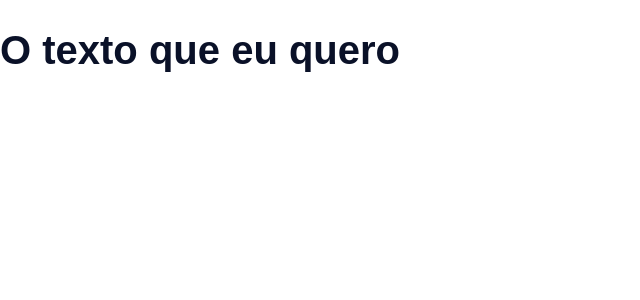
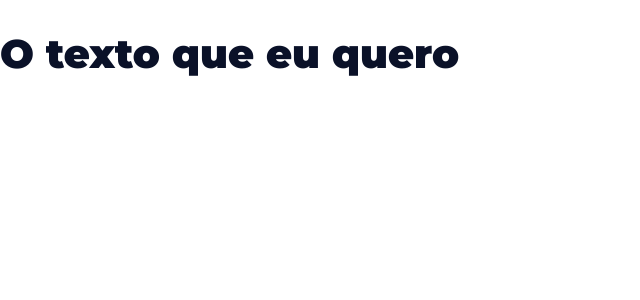
Before and after one commit to viniciusferreira7/landing-page-react-3, a React (Create React App) app: page / in a window 1280 px wide. Shown: the top 300 px of the page, without its empty margins (0-640 px from the left). Built offline with nearby package versions, Linux system fonts and the light colour scheme.

Commit message:
finalizando a medias

```diff
--- a/public/index.html
+++ b/public/index.html
@@ -1,14 +1,17 @@
 <!DOCTYPE html>
 <html lang="en">
+
 <head>
   <meta charset="utf-8" />
+  <link rel="preconnect" href="https://fonts.googleapis.com">
+  <link rel="preconnect" href="https://fonts.gstatic.com" crossorigin>
+  <link
+    href="https://fonts.googleapis.com/css2?family=Montserrat:ital,wght@0,900;1,900&family=Open+Sans:ital,wght@0,400;0,700;1,400;1,700&display=swap"
+    rel="stylesheet">
   <link rel="icon" href="%PUBLIC_URL%/favicon.ico" />
   <meta name="viewport" content="width=device-width, initial-scale=1" />
   <meta name="theme-color" content="#000000" />
-    <meta
-      name="description"
-      content="Web site created using create-react-app"
-    />
+  <meta name="description" content="Web site created using create-react-app" />
   <link rel="apple-touch-icon" href="%PUBLIC_URL%/logo192.png" />
   <!--
       manifest.json provides metadata used when your web app is installed on a
@@ -26,6 +29,7 @@
     -->
   <title>React App</title>
 </head>
+
 <body>
   <noscript>You need to enable JavaScript to run this app.</noscript>
   <div id="root"></div>
@@ -40,4 +44,5 @@
       To create a production bundle, use `npm run build` or `yarn build`.
     -->
 </body>
+
 </html>
--- a/src/components/Heading/index.jsx
+++ b/src/components/Heading/index.jsx
@@ -13,8 +13,8 @@
 
 Heading.propTypes = {
   children: P.node.isRequired,
-  colorDark: P.bool.isRequired,
-  as: P.oneOf(['h1', 'h2', 'h3', 'h4', 'h5', 'h6']).isRequired,
-  size: P.oneOf(['small', 'medium', 'big', 'huge']).isRequired,
-  upperCase: P.bool.isRequired,
+  colorDark: P.bool,
+  as: P.oneOf(['h1', 'h2', 'h3', 'h4', 'h5', 'h6']),
+  size: P.oneOf(['small', 'medium', 'big', 'huge']),
+  upperCase: P.bool,
 };
--- a/src/components/Heading/styles.js
+++ b/src/components/Heading/styles.js
@@ -23,7 +23,6 @@
 const mediaFont = (theme) => css`
   @media ${theme.media.lteMedium} {
     font-size: ${theme.font.sizes.xlarge};
-    background: red !important;
   }
 `;
 
--- a/src/styles/global-styles.js
+++ b/src/styles/global-styles.js
@@ -2,7 +2,6 @@
 
 export const GlobalStyles = createGlobalStyle`
 
-@import url('https://fonts.googleapis.com/css2?family=Montserrat:ital,wght@0,900;1,900&family=Open+Sans:ital,wght@0,400;0,700;1,400;1,700&display=swap');
 
 *{
   margin:0;
```
Lines whose indentation alone changed are shown as unchanged.
